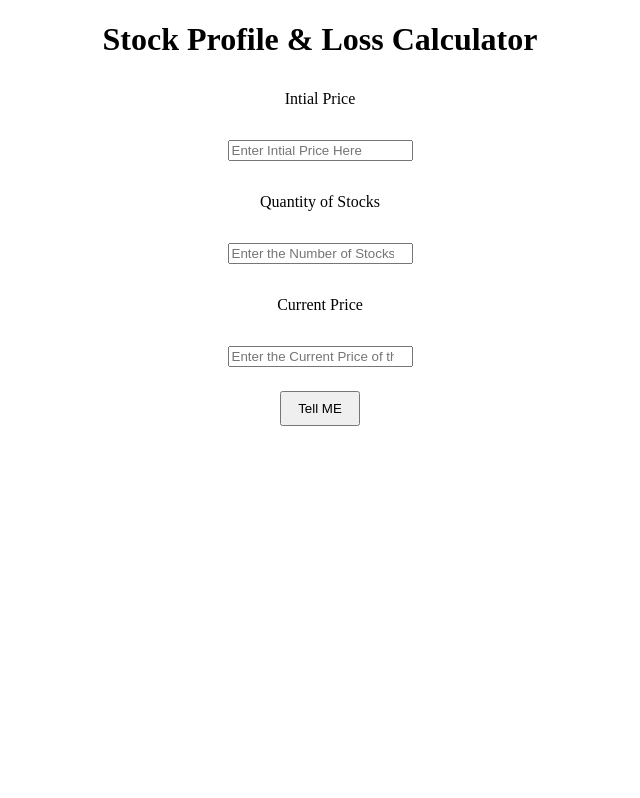
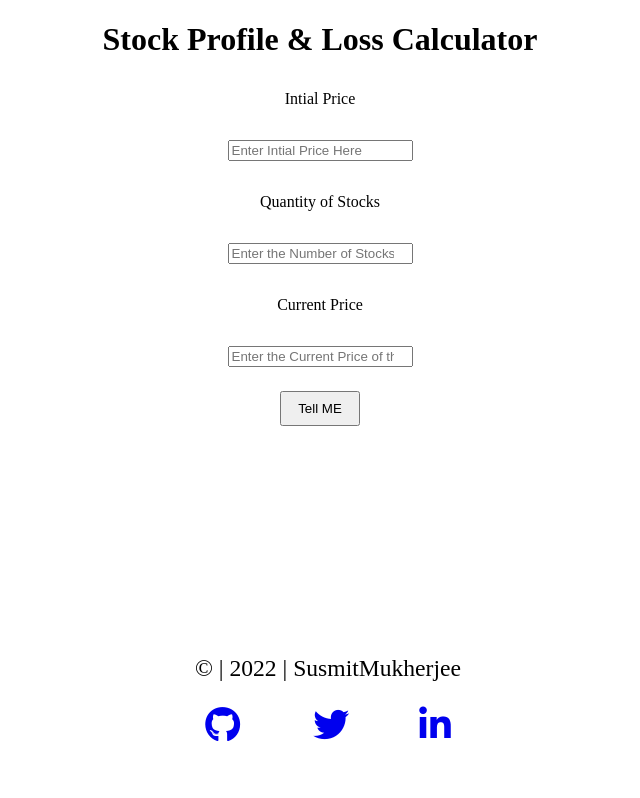
Before and after one commit to SusmitM/profit-or-loss, a plain HTML site: page index.html in a window 1280 px wide. Shown: the whole page, without its empty margins (320-960 px from the left). Drawn offline with Linux system fonts and the light colour scheme.

Commit message:
footer added

```diff
--- a/app.js
+++ b/app.js
@@ -1,7 +1,9 @@
 var initialPrice=document.querySelector("#initial-price").value;
 var quantity=document.querySelector("#quantity").value;
 var currentPrice=document.querySelector("#current-price").value;
+var output=document.querySelector("#output");
 const btnSubmit=document.querySelector("#submitBtn");
+
 
 function clickHandler(){
     var spending= investment(initialPrice,quantity);
@@ -12,11 +14,11 @@ function clickHandler(){
         console.log(result);
         if(result>0){
             var profitPercent=result/initialPrice * 100;
-            console.log(`Hey, the profit is ${result} and the percent is ${profitPercent}%`);
+            output.innerText=`Hey, the profit is ${result} and the percent is ${profitPercent}%`;
         }
         else{
             var lossPercent=result/initialPrice * 100;
-            console.log(`Hey, the loss is ${Math.abs(result)} and the percent is ${Math.abs(lossPercent)}%`);
+            output.innerText=`Hey, the loss is ${Math.abs(result)} and the percent is ${Math.abs(lossPercent)}%`;
 
         }
 
--- a/index.html
+++ b/index.html
@@ -6,6 +6,7 @@
     <meta name="viewport" content="width=device-width, initial-scale=1.0">
     <title>Profit/Loss Calculator</title>
     <link rel="stylesheet" href="/style.css">
+    <script src="https://kit.fontawesome.com/8c2a3acf56.js" crossorigin="anonymous"></script>
 
 </head>
 <body>
@@ -18,6 +19,17 @@
     <input id="current-price" type="number" placeholder="Enter the Current Price of the stocks">
     <div id="btnDiv"><button id="submitBtn">Tell ME</button></div>
     <p id="output"></p>
+    <footer>
+        <ul class="fsection">
+            <p>© | 2022 | SusmitMukherjee</p>
+            <li class="icons"><a href="https://github.com/Snow-Bull" target="_blank"><i class="fa fa-github"></i></a>
+            </li>
+            <li class="icons"><a href="https://twitter.com/SusmitMukherje5" target="_blank"><i
+                        class="fa fa-twitter"></i></a></li>
+            <li class="icons"><a href="https://www.linkedin.com/in/susmit-mukherjee-5aa8211b5/" target="_blank"><i
+                        class="fa fa-linkedin"></i></a></li>
+        </ul>
+    </footer>
 
     <script src="/app.js"></script>
 
--- a/style.css
+++ b/style.css
@@ -9,3 +9,21 @@ label{
     padding: 0.5rem 1rem 0.5rem 1rem;
     margin: 1.5rem;
 }
+
+.fsection {
+    position: absolute;
+    width: 100%;
+    bottom: -19px;
+    font-size: 2.95vh;
+    font-weight: 400;
+    padding: 0rem 0rem 3rem 0rem;
+
+  }
+
+  .icons {
+    font-size: 4.5vh;
+    display: inline;
+    padding: 0.1rem 2rem 0.5rem;
+    cursor: pointer;
+
+  }
```
